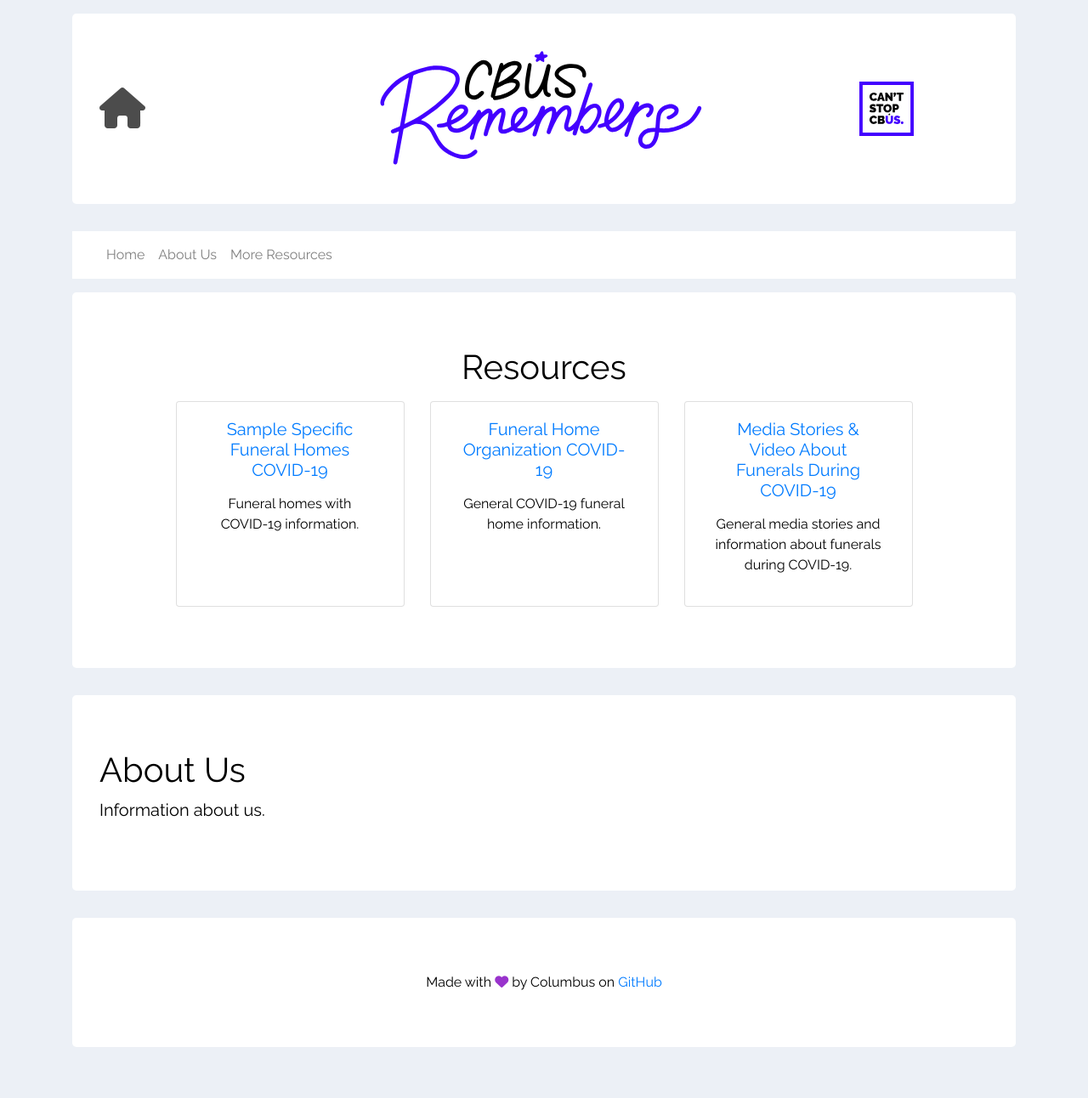
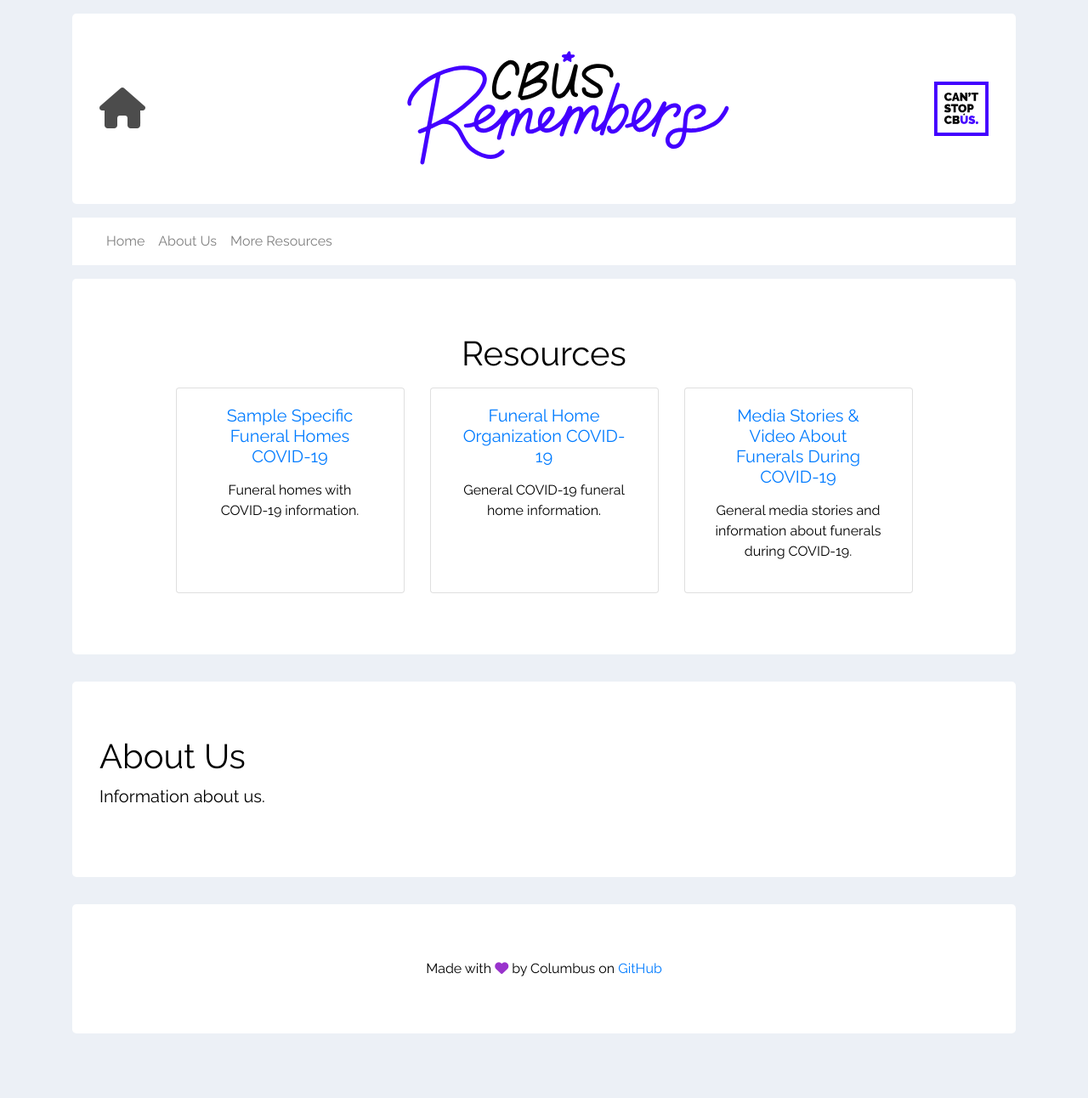
Before and after one commit to wijohnst/rememberingcolumbus.github.io, a Jekyll site: the page built from index.html, in a window 1280 px wide. Shown: the whole page at 85% size. Built offline with Jekyll 4.4.1, drawn with Linux system fonts in a browser that asks for light colours; nearby versions of some CDN libraries.

Commit message:
Fix responsiveness, make links open in new window

```diff
--- a/_includes/index/main-content-list.html
+++ b/_includes/index/main-content-list.html
@@ -7,7 +7,7 @@
     <div class="col-md-12">
       <div class="card-deck">
         {% for post in site.categories['front-page-resource'] %}
-        <div class="card my-2 col-sm-6 col-lg-3">
+        <div class="card my-2 col-sm-6 col-md-5 col-lg-3">
           <div class="card-body">
             <h5 class="card-title"><a href="{{ post.url }}">{{ post.title }}</a></h5>
             <p class="card-text">{{ post.excerpt }}</p>
--- a/_includes/nav/main-title.html
+++ /dev/null
@@ -1,5 +0,0 @@
-<div class="jumbotron background-white header-tile main-title">
-  <a href="/" class="title-item title-link"><i class="fas fa-home"></i></a>
-  <img src="/assets/images/logo.svg" class="main-logo title-item" alt="cbus remembers">
-  <img src="assets/images/cscbus_logo_square.svg" class="secondary-logo title-item" alt="can't stop columbus">
-</div>
--- /dev/null
+++ b/_includes/nav/top-nav.html
@@ -0,0 +1,7 @@
+<div class="jumbotron background-white header-tile main-title">
+  <a href="/" class="title-item title-link one"><i class="fas fa-home"></i></a>
+  <img src="/assets/images/logo.svg" class="main-logo title-item two" alt="cbus remembers">
+  <div class="title-item three">
+    <img src="/assets/images/cscbus_logo_square.svg" class="secondary-logo title-item three" alt="can't stop columbus">
+  </div>
+</div>
--- a/_layouts/default.html
+++ b/_layouts/default.html
@@ -11,11 +11,12 @@
     <script src="/assets/js/vendor/jquery/jquery-3.4.1-min.js"></script>
     <script src="/assets/js/vendor/bootstrap/bootstrap.bundle.min.js"></script>
     <script src="/assets/js/vendor/bootstrap/bootstrap.min.js"></script>
+    <script src="/assets/js/main.js"></script>
   </head>
   <body>
     <section>
       <div class="container mt-3">
-        {% include nav/main-title.html %}
+        {% include nav/top-nav.html %}
       </div>
       {% include nav/nav.html title=page.title %}
       {{ content }}
--- a/assets/css/main.scss
+++ b/assets/css/main.scss
@@ -25,14 +25,22 @@
 
 .card-deck {
   justify-content: center;
+  flex-wrap: wrap;
+  .card {
+    min-width: 13em;
+  }
 }
 
 .main-title {
   display: flex;
   align-items: center;
   padding: 2rem;
+  margin-bottom: 0;
   .title-item {
     flex-grow: 1;
+  }
+  .three {
+    text-align: right;
   }
 }
 
@@ -40,3 +48,9 @@
   font-size: 3em;
   color: rgba(0, 0, 0, 0.7);
 }
+
+@media (max-width: 768px) {
+  .main-title {
+    .one, .three { display: none; }
+  }
+}
--- /dev/null
+++ b/assets/js/main.js
@@ -0,0 +1,5 @@
+$(function() {
+  $(document.links).filter(function() {
+      return this.hostname != window.location.hostname;
+  }).attr('target', '_blank');
+})
```
